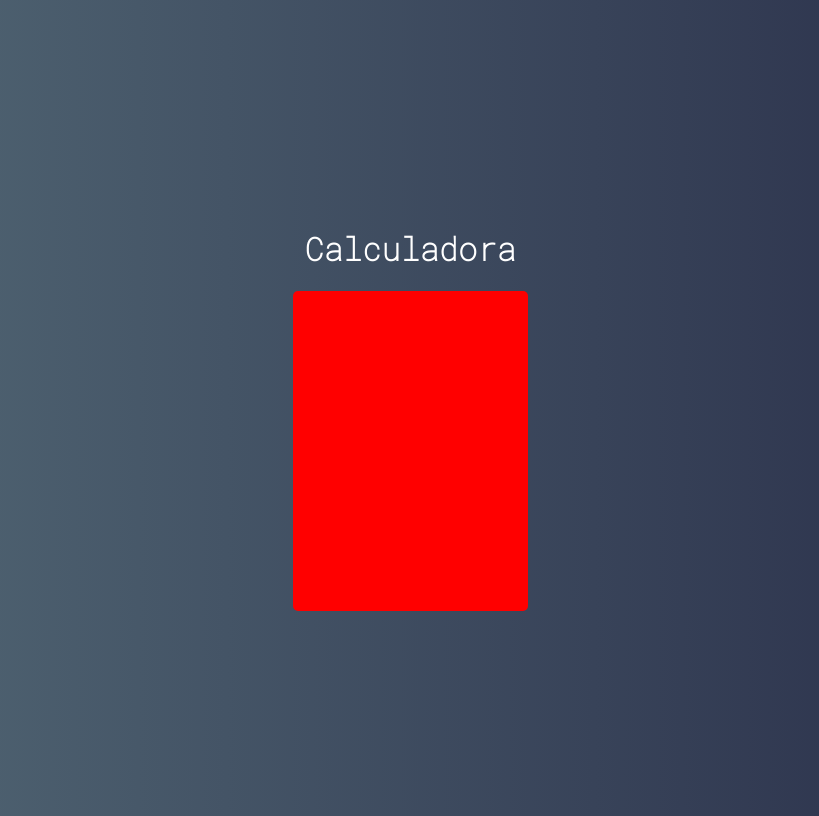
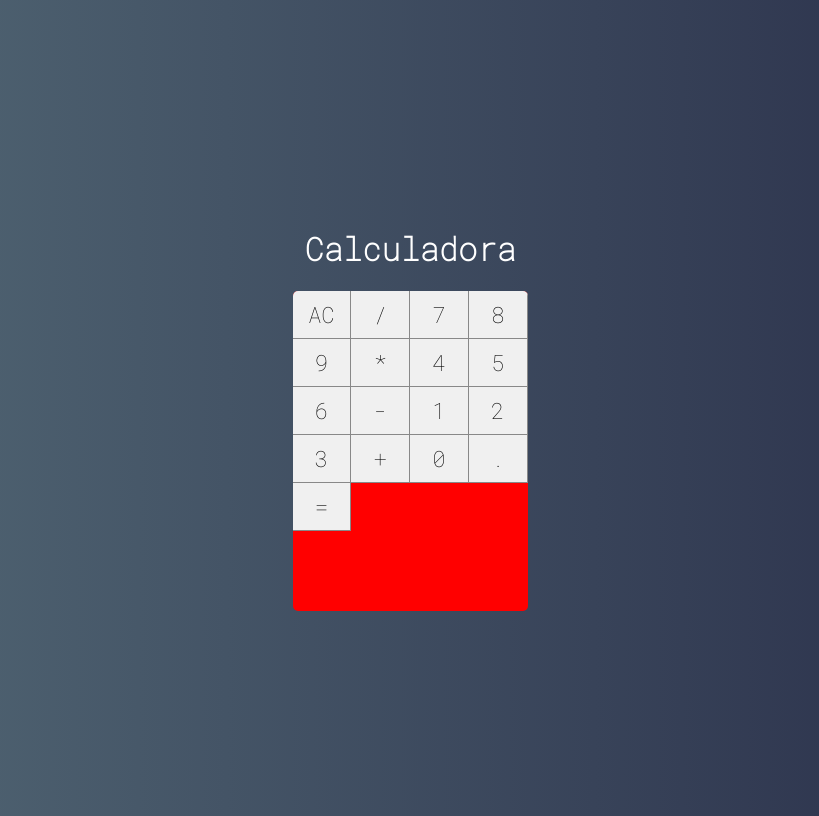
Before and after one commit to cronos2277/javascript, a React (Create React App) app in the folder calculadora/: page / in a window 1280 px wide. Shown: the whole page, without its empty margins (230-1049 px from the left). Built offline with nearby package versions, Linux system fonts and the light colour scheme.

Commit message:
calculadora

```diff
--- /dev/null
+++ b/calculadora/src/components/Button.css
@@ -0,0 +1,13 @@
+:root{
+	--bg-button: #f0f0f0;
+	--border-button:solid 1px #888;
+
+}
+.button{
+	font-size:1.4em;
+	background-color: var(--bg-button);
+	border:none;
+	border-right:var(--border-button);
+	border-bottom: var(--border-button);
+	outline:none;
+}
--- /dev/null
+++ b/calculadora/src/components/Button.jsx
@@ -0,0 +1,4 @@
+import React from 'react'
+import './Button.css'
+export default props =>
+	<button className='button'>{props.label}</button>
--- a/calculadora/src/main/Calculator.css
+++ b/calculadora/src/main/Calculator.css
@@ -3,5 +3,9 @@
 	width:235px;
 	border-radius:5px;
 	overflow:hidden;
-	background-color:red
+	background-color:red;
+	overflow:hidden;
+	display:grid;
+	grid-template-columns:repeat(4,25%);
+	grid-template-rows: 48px 48px 48px 48px 48px;
 }
--- a/calculadora/src/main/Calculator.jsx
+++ b/calculadora/src/main/Calculator.jsx
@@ -1,10 +1,27 @@
-import React, { Component } from 'react'
-import './Calculator.css'
+import React, { Component } from 'react';
+import './Calculator.css';
+import Button from '../components/Button';
 export default class Calculator extends Component{
 	render(){
 		return(
 			<div className="calculator">
-
+				<Button label="AC"/>
+				<Button label="/"/>
+				<Button label="7"/>
+				<Button label="8"/>
+				<Button label="9"/>
+				<Button label="*"/>
+				<Button label="4"/>
+				<Button label="5"/>
+				<Button label="6"/>
+				<Button label="-"/>
+				<Button label="1"/>
+				<Button label="2"/>
+				<Button label="3"/>
+				<Button label="+"/>
+				<Button label="0"/>
+				<Button label="."/>
+				<Button label="="/>
 			</div>
 		);
 	}
```
